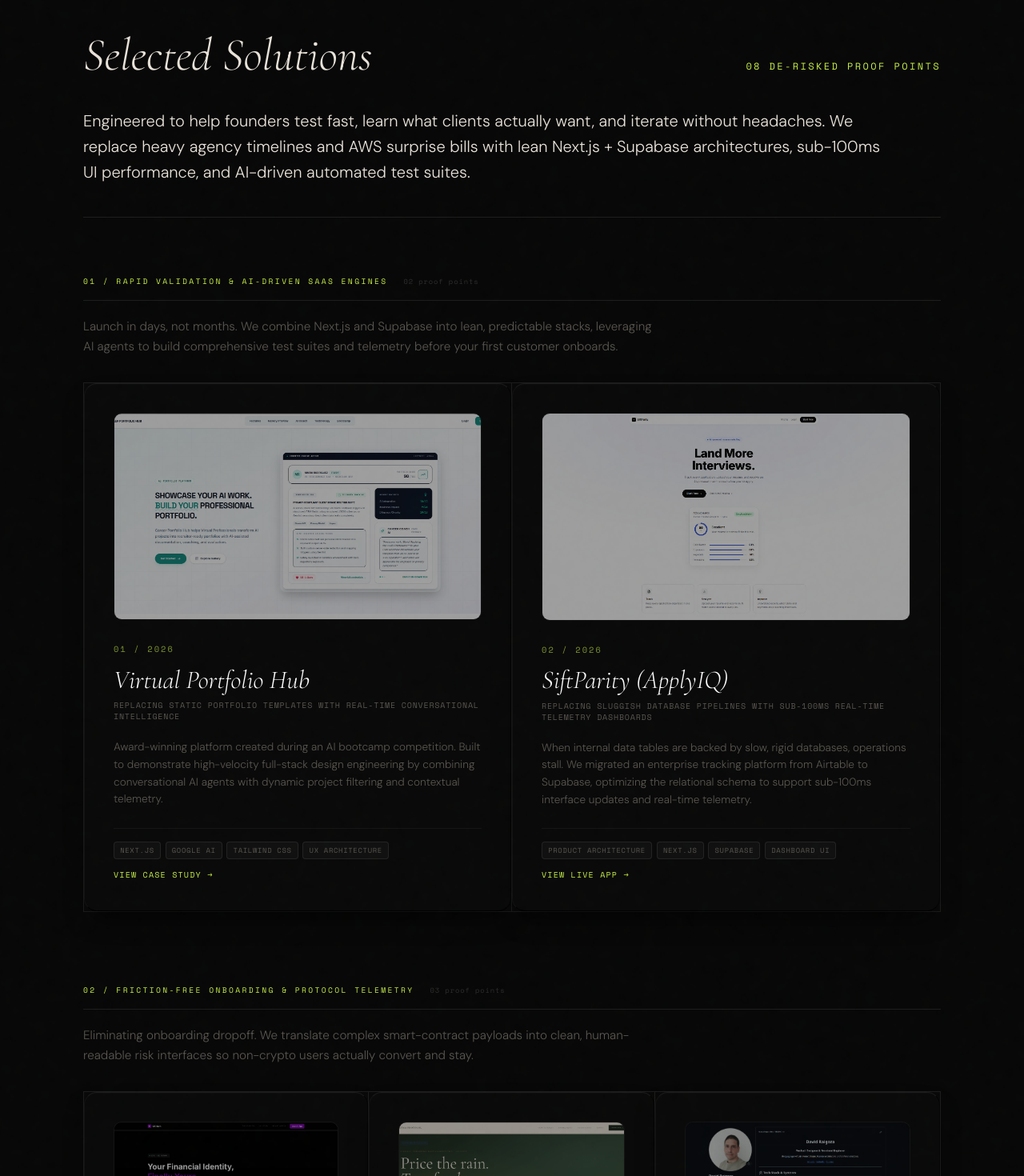
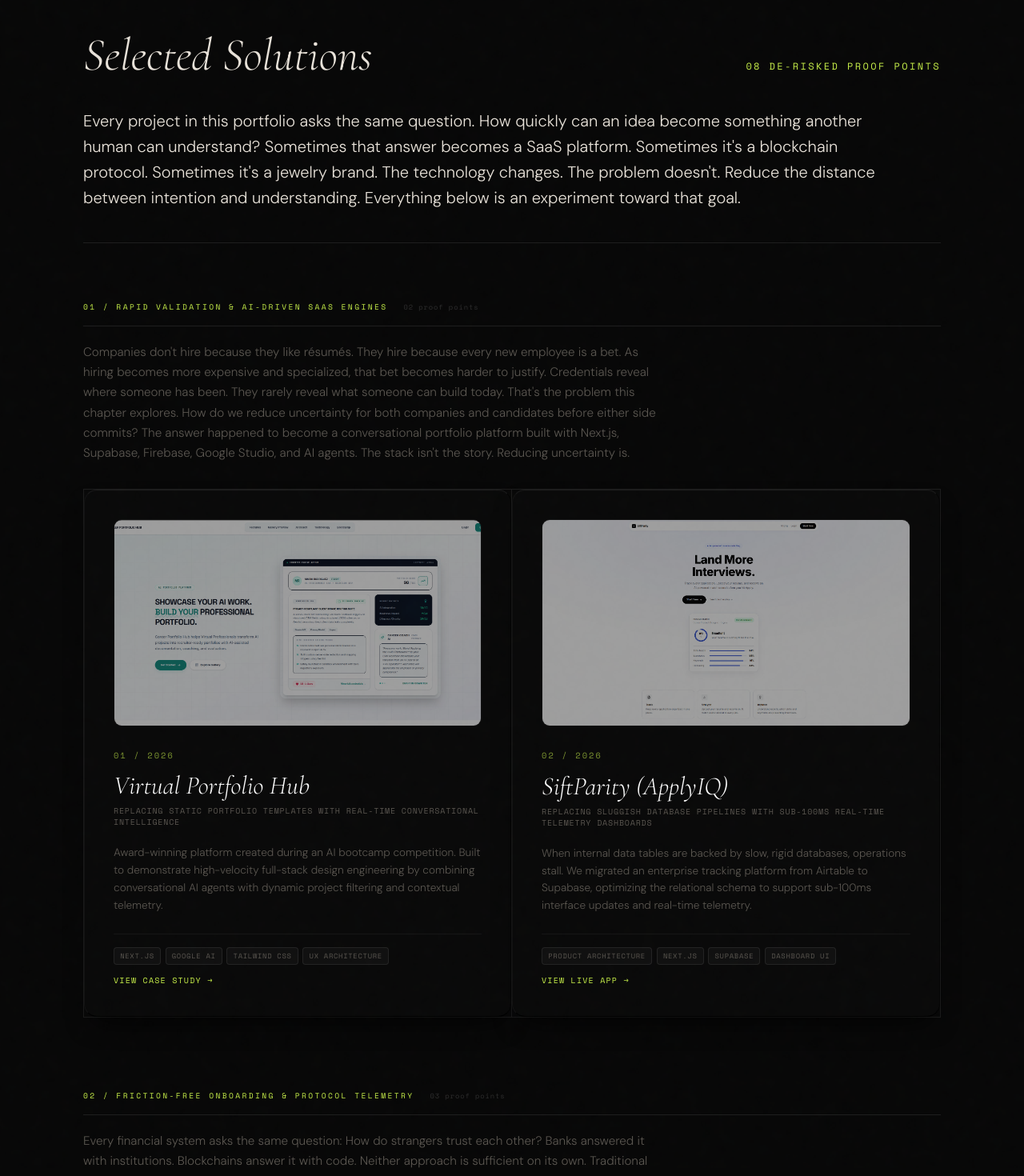
Before and after one commit to NinjaPuppetDev/portfolio, a Next.js app: page / in a window 1280 px wide. Shown: the part 940-2410 px from the top of the page at 80% size. Built offline with nearby package versions, Linux system fonts and the light colour scheme; no server answers.

Commit message:
landing page: copy updated

```diff
--- a/app/components/HeroSection.tsx
+++ b/app/components/HeroSection.tsx
@@ -225,8 +225,8 @@
             margin: 0,
           }}
         >
-          Make entire products with a team of one. I take your ideas and prototypes straight into production. You get direct execution with zero handoff friction, no project managers, no lost context, and no translation layer, so you can launch faster and focus on building your business.
-        </p>
+      Every product begins as a conversation.
+      Somewhere between the first sketch and the first customer, that conversation gets translated into specifications, tickets, meetings, revisions, and handoffs. Every translation changes the idea. I built my practice to remove those translations.     </p>
       </div>
 
       {/* Structured Action Dock */}
--- a/app/components/LandingPage.tsx
+++ b/app/components/LandingPage.tsx
@@ -259,8 +259,23 @@
             maxWidth: '75ch',
             fontWeight: 300,
           }}>
-            Engineered to help founders test fast, learn what clients actually want, and iterate without headaches.
-            We replace heavy agency timelines and AWS surprise bills with lean Next.js + Supabase architectures, sub-100ms UI performance, and AI-driven automated test suites.
+            Every project in this portfolio asks the same question.
+
+            How quickly can an idea become something another human can understand?
+
+            Sometimes that answer becomes a SaaS platform.
+
+            Sometimes it's a blockchain protocol.
+
+            Sometimes it's a jewelry brand.
+
+            The technology changes.
+
+            The problem doesn't.
+
+            Reduce the distance between intention and understanding.
+
+            Everything below is an experiment toward that goal.
           </p>
         </div>
 
@@ -269,7 +284,21 @@
           <div style={{ marginBottom: '1.75rem' }}>
             <SectionLabel label="01 / Rapid Validation & AI-Driven SaaS Engines" count={productProjects.length} accent="var(--accent)" />
             <p style={{ fontSize: '0.95rem', color: 'var(--muted)', marginTop: '-0.75rem', marginBottom: '2rem', maxWidth: '70ch', lineHeight: 1.65 }}>
-              Launch in days, not months. We combine Next.js and Supabase into lean, predictable stacks, leveraging AI agents to build comprehensive test suites and telemetry before your first customer onboards.
+              Companies don't hire because they like résumés.
+
+              They hire because every new employee is a bet.
+
+              As hiring becomes more expensive and specialized, that bet becomes harder to justify. Credentials reveal where someone has been. They rarely reveal what someone can build today.
+
+              That's the problem this chapter explores.
+
+              How do we reduce uncertainty for both companies and candidates before either side commits?
+
+              The answer happened to become a conversational portfolio platform built with Next.js, Supabase, Firebase, Google Studio, and AI agents.
+
+              The stack isn't the story.
+
+              Reducing uncertainty is.
             </p>
           </div>
           <CardGrid projects={productProjects} cols={2} />
@@ -280,7 +309,23 @@
           <div style={{ marginBottom: '1.75rem' }}>
             <SectionLabel label="02 / Friction-Free Onboarding & Protocol Telemetry" count={web3Projects.length} accent="var(--accent)" />
             <p style={{ fontSize: '0.95rem', color: 'var(--muted)', marginTop: '-0.75rem', marginBottom: '2rem', maxWidth: '70ch', lineHeight: 1.65 }}>
-              Eliminating onboarding dropoff. We translate complex smart-contract payloads into clean, human-readable risk interfaces so non-crypto users actually convert and stay.
+              Every financial system asks the same question:
+
+              How do strangers trust each other?
+
+              Banks answered it with institutions.
+
+              Blockchains answer it with code.
+
+              Neither approach is sufficient on its own.
+
+              Traditional finance spent centuries learning how to communicate risk. Decentralized finance introduced entirely new financial primitives, but often exposed them through interfaces only protocol engineers could understand.
+
+              The opportunity isn't choosing one system over the other.
+
+              It's translating the strengths of both into products ordinary people can actually use.
+
+              The projects below explore that conversation.
             </p>
           </div>
           <CardGrid projects={web3Projects} cols={3} />
@@ -291,7 +336,25 @@
           <div style={{ marginBottom: '1.75rem' }}>
             <SectionLabel label="03 / High-Conversion Web Architecture & Systems" count={brandProjects.length} accent="var(--amber)" />
             <p style={{ fontSize: '0.95rem', color: 'var(--muted)', marginTop: '-0.75rem', marginBottom: '2rem', maxWidth: '70ch', lineHeight: 1.65 }}>
-              Zero heavy asset bloat or sluggish templates. We build fast, responsive digital spaces designed to capture immediate user feedback, test messaging, and turn visitors into active customers.
+              Every brand begins with a story.
+
+              I've never met a founder who started by talking about typography or checkout flows.
+
+              They talk about where the name came from.
+
+              Why they started.
+
+              The object they couldn't find.
+
+              The frustration they wanted to solve.
+
+              Years later, that story becomes a logo, a product, a website, and eventually a business.
+
+              The challenge isn't building another storefront.
+
+              It's making sure the conversation survives every translation.
+
+              The projects below explore how digital experiences can preserve the character of physical products instead of reducing them to transactions.
             </p>
           </div>
           <CardGrid projects={brandProjects} cols={3} />
@@ -336,13 +399,22 @@
               color: 'var(--text)',
               fontStyle: 'italic',
             }}>
-              "Complex backend power is useless if the interface forces user dropoff."
+              "Every product is a conversation between an idea and the people it hopes to reach."
             </h2>
           </div>
 
           <div style={{ display: 'flex', flexDirection: 'column', justifyContent: 'center' }}>
             <p style={{ fontSize: '1.05rem', color: 'var(--text)', lineHeight: 1.7, fontWeight: 300 }}>
-              I operate at the intersection of high-fidelity product design and full-stack frontend architecture. By owning both the Figma design systems and the production Next.js codebase, I eliminate the broken agency-to-developer handoff entirely.
+              I know you're here because you have an idea.
+              Maybe you don't have the time to build it. Maybe you don't have the team. Or maybe you're still figuring out what it should become.
+
+              That's where I come in.
+
+              I help turn ideas into products people can actually use. Together we'll decide what to build, how to build it, and how to reach the people it's meant for.
+
+              But launching isn't the end of the conversation.
+
+              I build products that observe how people use them, revealing patterns, friction, and opportunities so the next decision is informed by behavior instead of guesswork.
             </p>
           </div>
         </div>
@@ -361,13 +433,13 @@
             backgroundColor: 'rgba(255, 255, 255, 0.01)',
           }}>
             <span style={{ fontFamily: 'var(--mono)', fontSize: '0.6rem', color: 'var(--accent)', letterSpacing: '0.15em' }}>
-              01 // ZERO-HANDOFF
+              01 // Preserve the idea
             </span>
             <h3 style={{ fontSize: '1.1rem', fontWeight: 400, color: 'var(--text)', margin: '1rem 0 0.75rem' }}>
-              Figma to Production
+              Ideas change every time they're translated.
             </h3>
             <p style={{ fontSize: '0.85rem', color: 'var(--muted)', lineHeight: 1.7 }}>
-              One contact. One architect. Direct translation of complex UI components, interactive states, and parametric 3D models into clean Next.js/React code.
+            I remove as many translations as possible by designing and building the product as one continuous process.
             </p>
           </div>
 
@@ -378,13 +450,15 @@
             backgroundColor: 'rgba(255, 255, 255, 0.01)',
           }}>
             <span style={{ fontFamily: 'var(--mono)', fontSize: '0.6rem', color: 'var(--accent)', letterSpacing: '0.15em' }}>
-              02 // SPEED & TELEMETRY
+              02 // Learn from reality
             </span>
             <h3 style={{ fontSize: '1.1rem', fontWeight: 400, color: 'var(--text)', margin: '1rem 0 0.75rem' }}>
-              Sub-100ms Dashboards
+              Launching answers nothing.
             </h3>
             <p style={{ fontSize: '0.85rem', color: 'var(--muted)', lineHeight: 1.7 }}>
-              Optimized relational schemas (Supabase), reactive state logic, and conversational AI agents designed to handle live data streams with zero UI lag.
+              Watching how people actually use a product is where design begins.
+
+              Every system I build is instrumented to help founders see what users are trying to tell them.
             </p>
           </div>
 
@@ -395,44 +469,22 @@
             backgroundColor: 'rgba(255, 255, 255, 0.01)',
           }}>
             <span style={{ fontFamily: 'var(--mono)', fontSize: '0.6rem', color: 'var(--accent)', letterSpacing: '0.15em' }}>
-              03 // DOMAIN AGNOSTIC
+              03 // Technology follows the problem
             </span>
             <h3 style={{ fontSize: '1.1rem', fontWeight: 400, color: 'var(--text)', margin: '1rem 0 0.75rem' }}>
-              SaaS, Web3 & E-Com
+              I don't start with frameworks.
             </h3>
             <p style={{ fontSize: '0.85rem', color: 'var(--muted)', lineHeight: 1.7 }}>
-              From abstracting crypto onboarding friction to designing high-conversion parametric e-commerce flows for physical luxury goods.
+              I start with constraints.
+
+              The stack changes.
+
+              The questions usually don't.
             </p>
           </div>
         </div>
 
-        {/* Stack Chips */}
-        <div style={{
-          display: 'flex',
-          flexWrap: 'wrap',
-          alignItems: 'center',
-          gap: '0.6rem',
-          paddingTop: '2rem',
-          borderTop: '1px solid var(--border)',
-        }}>
-          <span style={{ fontFamily: 'var(--mono)', fontSize: '0.6rem', color: 'var(--muted)', marginRight: '1rem', letterSpacing: '0.15em', textTransform: 'uppercase' }}>
-            Capabilities ::
-          </span>
-          {['Product Design', 'Design Systems', 'Next.js', 'Solidity', 'Supabase', 'Figma', 'Blender / 3D', 'Agentic UX', 'Telemetry Architecture'].map(s => (
-            <span key={s} style={{
-              fontFamily: 'var(--mono)',
-              fontSize: '0.6rem',
-              letterSpacing: '0.1em',
-              textTransform: 'uppercase',
-              border: '1px solid var(--border-hi)',
-              color: 'var(--text)',
-              padding: '0.3rem 0.75rem',
-              backgroundColor: 'rgba(255, 255, 255, 0.02)',
-            }}>
-              {s}
-            </span>
-          ))}
-        </div>
+
       </section>
 
       {/* ── CONVERSIONS (CONTACT) ─────────────────────────────────────── */}
@@ -463,10 +515,23 @@
               Inquiry
             </p>
             <h2 style={{ fontFamily: 'var(--serif)', fontSize: 'clamp(2.5rem, 6vw, 5rem)', fontWeight: 300, fontStyle: 'italic', color: 'var(--text)', lineHeight: 1.05, marginBottom: '1.5rem' }}>
-              Let's build your<br />first launch.
+              Let's continue<br />the conversation.
             </h2>
             <p style={{ fontFamily: 'var(--sans)', fontSize: '0.875rem', color: 'var(--muted)', lineHeight: 1.75, maxWidth: '36ch' }}>
-              Tell us where the launch is stuck—design, code, or the funnel between them. We'll tell you exactly what it takes to ship it.
+              Every product begins as an idea.
+
+              The difficult part isn't building it.
+              It's understanding what it wants to become.
+
+              Whether you're exploring a new venture, improving an existing product, or trying to make sense of a complex problem, I'd be happy to think it through with you.
+
+              Sometimes the outcome is a website.
+
+              Sometimes it's a prototype.
+
+              Sometimes it's realizing you don't need to build what you thought you needed.
+
+              Every conversation starts somewhere.
             </p>
             <p style={{ fontFamily: 'var(--mono)', fontSize: '0.6rem', color: 'var(--muted)', letterSpacing: '0.1em', marginTop: '1.5rem', opacity: 0.6 }}>
               raigoza.david.j@gmail.com
```
